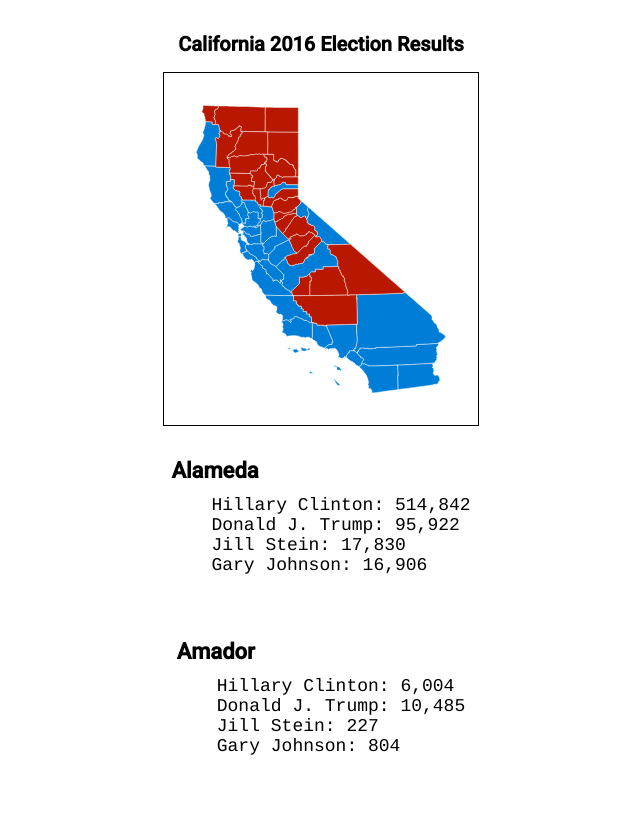
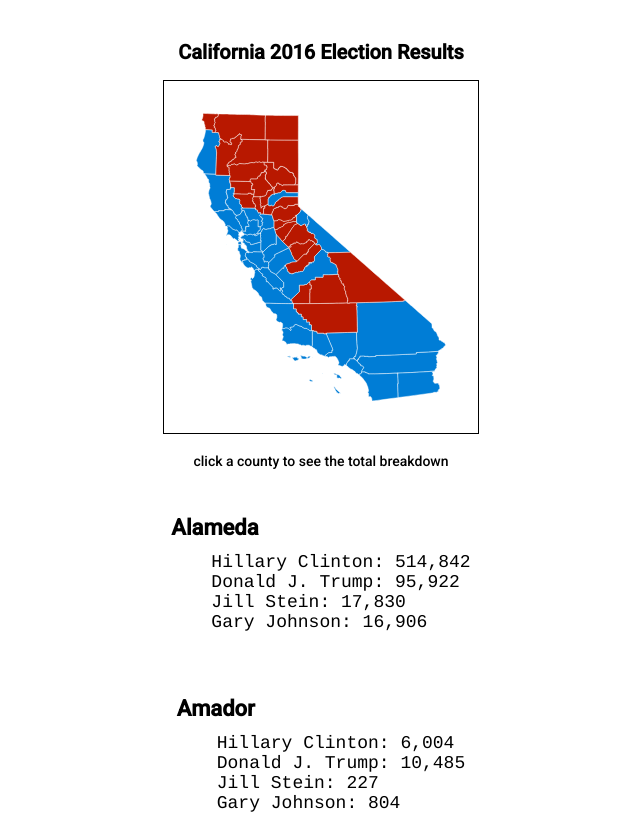
Before and after one commit to rekhers/california-elections, a website built with Parcel: page src/index.html in a window 1280 px wide. Shown: the top 816 px of the page, without its empty margins (319-959 px from the left). Built offline with nearby package versions, Linux system fonts and the light colour scheme.

Commit message:
convert classes to bem conventions, add captions and clean up styles

```diff
--- a/src/index.html
+++ b/src/index.html
@@ -8,9 +8,14 @@
         <link rel="stylesheet" href="scss/base.scss">
     </head>
     <body>
+        <main class="l-layout">
             <h1> California 2016 Election Results </h1>
-    <div class="svg-container"></div>
-    <div class="card-container"></div>
+            <div class="l-svg"></div>
+            <div class="l-caption">
+               <p class="c-caption">click a county to see the total breakdown</p>
+            </div>
+            <div class="l-card"></div>
             <script src="/js/main.js"></script>
+        </main>
     </body>
 </html>
--- a/src/js/color.js
+++ b/src/js/color.js
@@ -1,24 +1,11 @@
-/*
-*
-* Creates a lookup for each county,
-* returns a fill for the current path
-*
-*/
+import { whoWon } from "./winner";
+
+
 export function getColor(county) {
-    const results = county[0].votes;
-    const lookup = {};
-    const republican = "Donald J. Trump";
-    const democrat = "Hillary Clinton";
 
-    if(results) {
-       results.forEach((r) => {
-          lookup[r.candidate] = r.votes;
-       })
-    }
-
-    if(parseInt(lookup[republican]) > parseInt(lookup[democrat])) {
+    if(whoWon(county) === "republican") {
        return "rgb(184, 24, 0)"
-    } else if(parseInt(lookup[democrat]) > parseInt(lookup[republican])) {
+    } else if(whoWon(county) === "democrat") {
        return "rgb(0, 125, 214)"
     } else {
        return "orange"
--- a/src/js/main.js
+++ b/src/js/main.js
@@ -1,6 +1,6 @@
 import "babel-polyfill";
 import * as d3 from "d3";
-import { buildMap } from "./map.js";
+import { buildMap } from "./map";
 
 /*
 *
@@ -39,12 +39,10 @@ function handleData(data, fips) {
 }
 
 /*
-*
 * Fetch the svg and insert it into the DOM
-*
 */
-function insertSVG () {
-   const container = document.querySelector(".svg-container");
+export function insertSVG () {
+   const container = document.querySelector(".l-svg");
 
    return d3.xml('/data/ca-counties.svg')
     .then((xml) => {
@@ -55,16 +53,4 @@ function insertSVG () {
 }
 
 
-
-
-
-
-
-
-
-
-
-
-
-
 init();
--- a/src/js/map.js
+++ b/src/js/map.js
@@ -16,17 +16,27 @@ export function buildMap(data) {
    })
 
    d3.selectAll("path")
-     .on("mouseover", () => {
-       d3.select(d3.event.target)
-       .raise()
-       .classed('active', true);
-     })
-     .on("mouseout", () => {
-       d3.select(d3.event.target)
-       .lower()
-       .classed('active', false);
-     })
+    //  .on("mouseover", () => {
+    //    d3.select(d3.event.target)
+    //    .raise()
+    //    .classed('active', true);
+    //  })
+    //  .on("mouseout", () => {
+    //    d3.select(d3.event.target)
+    //    .lower()
+    //    .classed('active', false);
+    //  })
      .on("click", () => {
+
+        d3.selectAll("path")
+          .lower()
+          .classed('active', false)
+
+
+        d3.select(d3.event.target)
+        .raise()
+        .classed('active', true);
+
         showCard(d3.event.target.id)
      })
 
@@ -52,7 +62,7 @@ export function buildMap(data) {
 
 
  function buildCards(county) {
-    const cardContainer = document.querySelector(".card-container");
+    const cardContainer = document.querySelector(".l-card");
     const card = document.createElement('div');
     cardContainer.appendChild(card);
     card.innerHTML = `<div class="c-card__content c-card__content--${county[0].fips}">
--- /dev/null
+++ b/src/js/winner.js
@@ -0,0 +1,22 @@
+
+export function whoWon(county) {
+    const results = county[0].votes;
+    const lookup = {};
+    const republican = "Donald J. Trump";
+    const democrat = "Hillary Clinton";
+
+    if(results) {
+       results.forEach((r) => {
+          lookup[r.candidate] = r.votes;
+       })
+    }
+
+    if(parseInt(lookup[republican]) > parseInt(lookup[democrat])) {
+        return "republican";
+    } else if (parseInt(lookup[democrat]) > parseInt(lookup[republican])) {
+        return "democrat"
+    } else {
+        return "other party/tie"
+    }
+
+}
--- a/src/scss/base.scss
+++ b/src/scss/base.scss
@@ -6,6 +6,12 @@ body {
     font-family: 'Roboto', sans-serif;
     font-weight: 500;
     font-size: 22px;
+}
+
+.l-layout {
+    display: flex;
+    flex-direction: column;
+    align-items: center;
 }
 
 h1 {
@@ -20,15 +26,9 @@ h1 {
     max-width: 250px;
 }
 
-.svg-container {
-    display: flex;
-    justify-content: center;
-    width: 100%;
-}
+.active {
 
-.active {
-    stroke: black;
-    stroke-width: 4;
+    fill: gray;
 }
 
 
@@ -37,12 +37,11 @@ path {
     stroke-width: 1.5;
 
     &:hover {
-        fill: gray;
         cursor: pointer;
     }
 }
 
-.card-container {
+.l-card {
     align-items: center;
     display: flex;
     flex-direction: column;
@@ -75,3 +74,8 @@ path {
 .c-card__content {
     margin: 32px 0px;
 }
+
+
+.c-caption {
+    font-size: 14px;
+}
```
Also changed, not shown: dist/index.html. Lines whose indentation alone changed are shown as unchanged.
